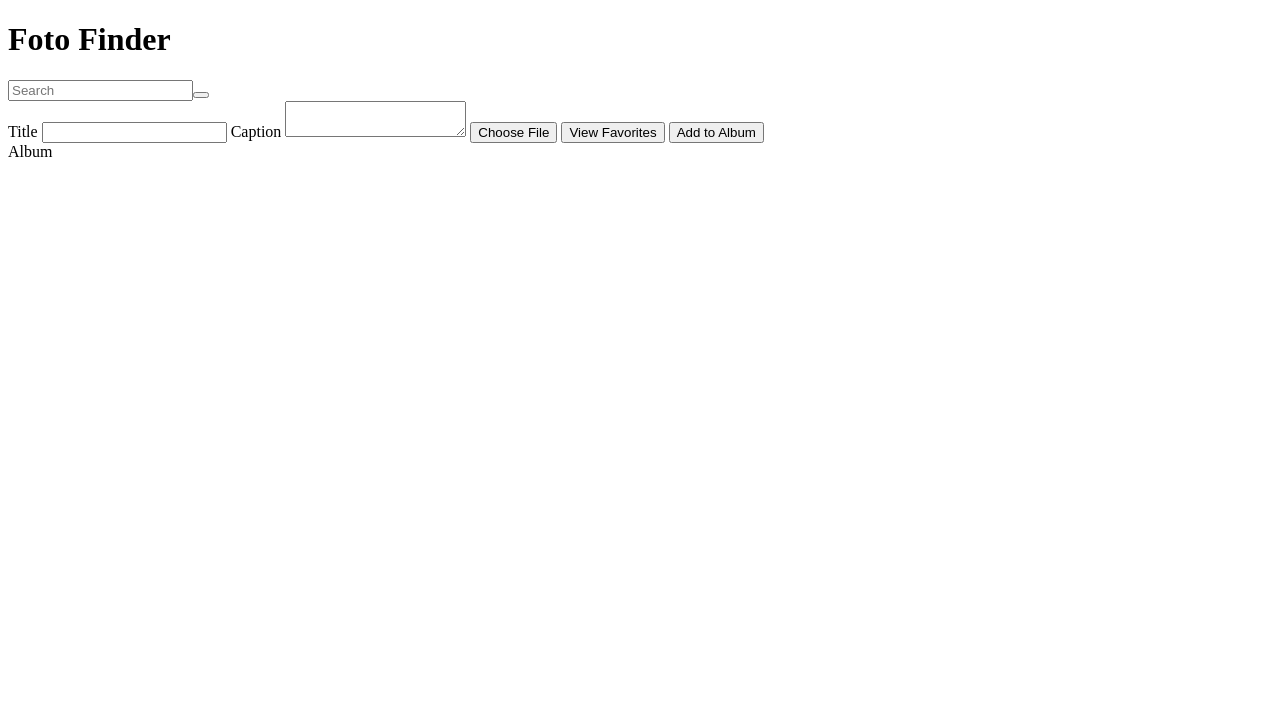
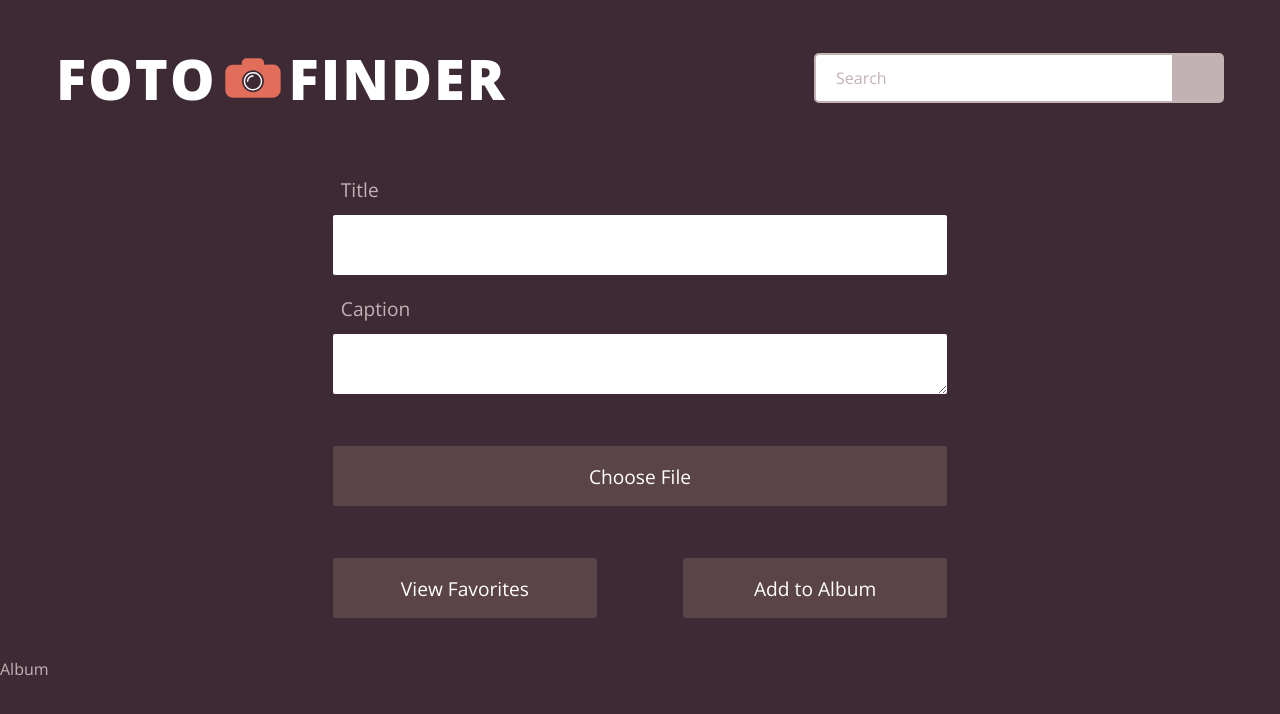
Before and after one commit to taylorsperry/foto-finder, a plain HTML site: page index.html in a window 1280 px wide. Drawn offline with nearby package versions, Linux system fonts and the light colour scheme.

Commit message:
Style header and form container

```diff
--- a/index.html
+++ b/index.html
@@ -3,24 +3,33 @@
   <head>
     <title>Foto Finder</title>
     <link rel="stylesheet" type="text/css" href="style.css">
+    <link href="https://fonts.googleapis.com/css?family=Open+Sans:300,400,800" rel="stylesheet">
     <meta name="viewport" content="width=device-width, initial-scale=1">
   </head>
   <body>
-    <header>
-      <h1>Foto Finder</h1>
-      <span class="search-bar">
-        <input type="search" placeholder="Search"><button></button>
-      </span>
+    <header class="space-between">
+      <div id="logo">
+        <h1>Foto</h1>
+        <img src="assets/foto-finder-logo.svg" alt="Foto Finder Logo" class="icon">
+        <h1>Finder</h1>
+      </div>
+      <div class="search-bar">
+        <input type="text" placeholder="Search" id="search-input" class="no-focus"><button id="search-btn" class="no-focus"></button>
+      </div>
     </header>
-    <form action="">
-      <label for="title">Title</label>
-      <input type="text" id="title">
-      <label for="caption">Caption</label>
-      <textarea type="text" id="caption"></textarea>
-      <button>Choose File</button>
-      <button>View Favorites</button>
-      <button>Add to Album</button>
-    </form>
+    <section class="form-container">
+      <form>
+        <label for="title" class="form-label">Title</label>
+        <input type="text" id="title" class="form-input no-focus">
+        <label for="caption" class="form-label">Caption</label>
+        <textarea type="text" id="caption" class="form-input no-focus"></textarea>
+        <button class="form-btns no-focus">Choose File</button>
+        <span class="space-between">
+          <button class="form-btns spaced-btns no-focus">View Favorites</button>
+          <button class="form-btns spaced-btns no-focus">Add to Album</button>
+        </span>
+      </form>
+    </section>
     <section>Album</section>
     <script src="main.js"></script>
     <script src="photo.js"></script>
--- a/style.css
+++ b/style.css
@@ -0,0 +1,133 @@
+* {
+  box-sizing: border-box;
+  font-family: Open Sans;
+  margin: 0;
+}
+
+/* General */
+
+body {
+  /*background-image: url(assets/fotofinder-comp.png);*/
+  /*background-repeat: no-repeat;
+  background-size: 100%; */
+  color: #C2B2B4;
+  background-color: #3E2A35;
+}
+
+input,
+textarea,
+#search-input::placeholder {
+  padding-left: 10px;
+  color: #C2B2B4;
+  font-size: 1rem;
+}
+
+textarea {
+  padding-top: 10px;
+}
+
+.no-focus:focus {
+  outline: none;
+}
+
+/* Header Starts Here */
+
+header {
+  padding: 2.5rem 3.5rem 2.5rem 3.5rem;
+}
+
+.space-between {
+  display: flex;
+  justify-content: space-between;
+}
+
+#logo,
+.search-bar {
+  display: flex;
+  align-items: center;
+}
+
+h1 {
+  text-transform: uppercase;
+  font-size: 3.5rem;
+  letter-spacing: 2px;
+  color: #fff;
+}
+
+.icon {
+  height: 2.5rem;
+  padding: 0 .5rem 0 .5rem;
+}
+
+#search-input {
+  height: 50px;
+  width: 360px;
+  border-radius: 5px 0 0 5px;
+  border: solid #C2B2B4 2px;
+}
+
+#search-btn {
+  height: 50px;
+  width: 50px;
+  border-radius: 0 5px 5px 0;
+  background-color: #C2B2B4;
+  border: none;
+}
+
+/* Form Starts Here */
+
+.form-container {
+  display: flex;
+  justify-content: center;
+  padding: 1.25rem 0 1.25rem 0;
+}
+
+form {
+  display: flex;
+  flex-direction: column;
+  width: 48%;
+}
+
+.form-input,
+.form-btns {
+  height: 60px;
+  border-radius: 2px;
+  border: none;
+}
+
+.form-input {
+  margin-bottom: 1.25rem;
+}
+
+.form-label,
+.form-btns {
+  font-size: 1.2rem;
+}
+
+.form-label {
+  padding: 0 0 .75rem .5rem;
+}
+
+.form-btns {
+  background-color: #5B4447;
+  color: #fff;
+  margin: 2rem 0 1.25rem 0;
+}
+
+.form-btns:hover {
+  background-color: #938284;
+}
+
+.spaced-btns {
+  width: 43%;
+}
+
+/* Media Queries */
+
+/*@media only screen and (max-width:1000px) {
+  header {
+    display: flex;
+    flex-direction: column;
+    justify-content: center;
+  }
+}*/
```
Also changed, not shown: assets/foto-finder-logo.svg (added), assets/fotofinder-comp.png (added).
